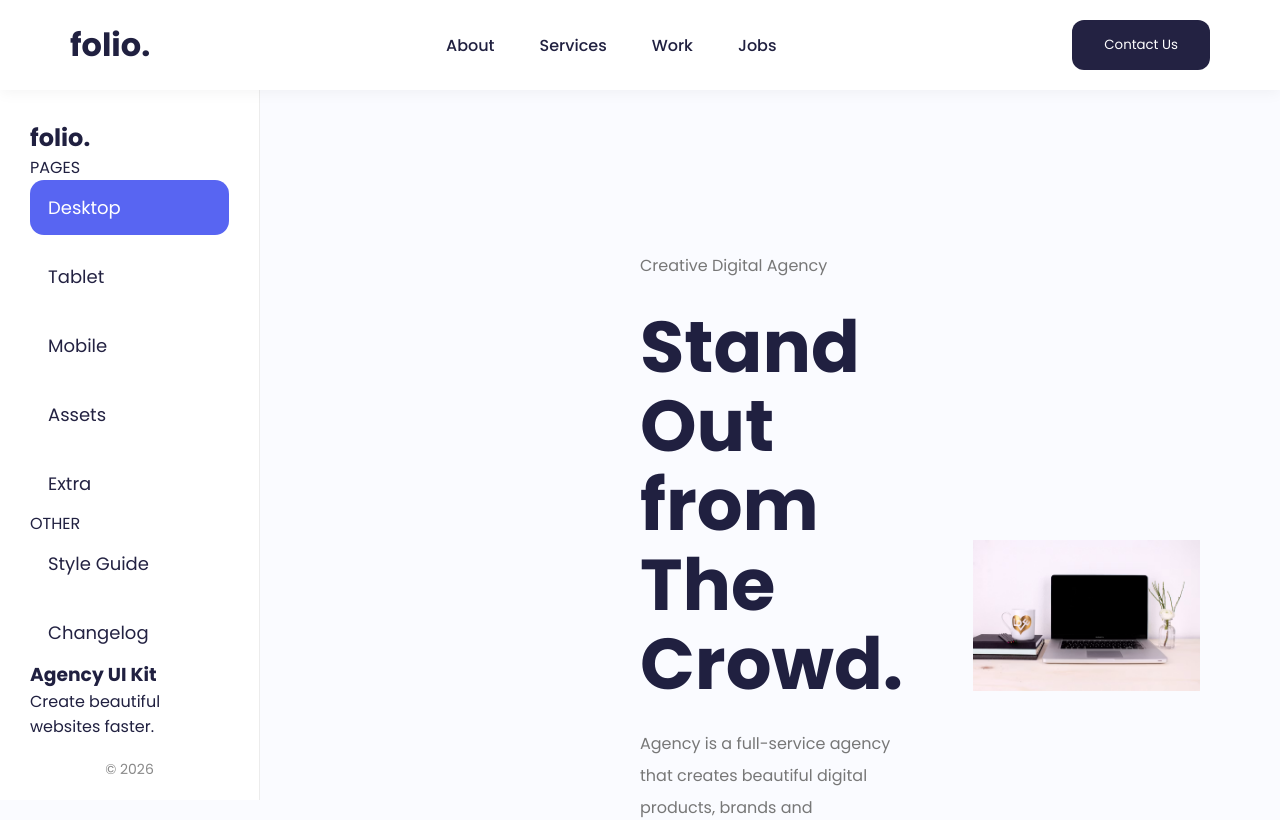
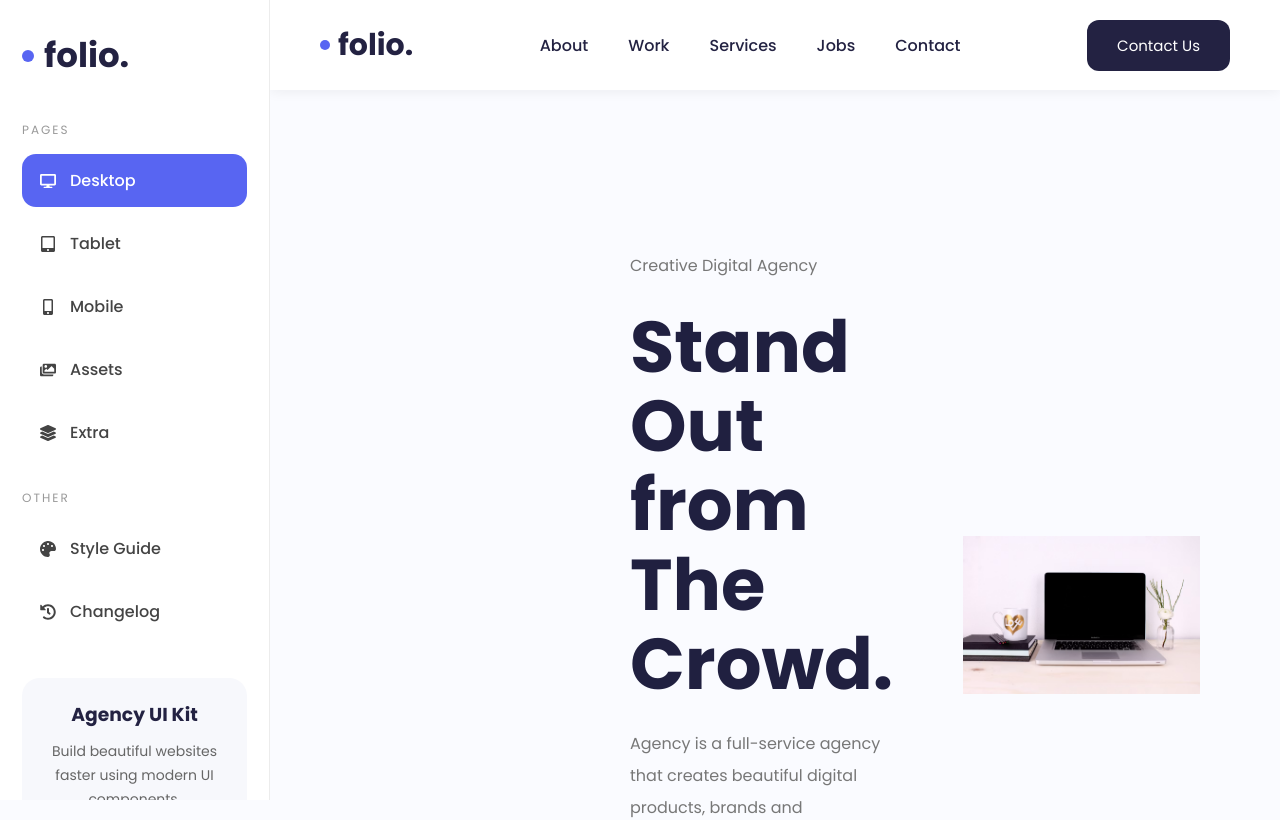
Before and after one commit to kakarlapavanreddy/Folio, a React (Vite) app: page / in a window 1280 px wide. Shown: the top 820 px of the page. Built offline with nearby package versions, Linux system fonts and the light colour scheme.

Commit message:
add changes

```diff
--- a/src/App.css
+++ b/src/App.css
@@ -1,24 +1,53 @@
-.layout {
-  display: flex;
+* {
+  margin: 0;
+  padding: 0;
+  box-sizing: border-box;
+}
 
+body {
+  font-family: Poppins, sans-serif;
+  background: #fafbff;
+  overflow-x: hidden;
+}
+
+.main-layout {
+  margin-left: 270px;
+
+  transition: 0.3s;
+}
+
+.main-content {
   margin-top: 90px;
 }
 
-.content {
-  margin-left: 280px;
-
-  width: calc(100% - 280px);
-
-  background: #fafbff;
-
-  overflow: hidden;
+section {
+  padding: 100px 80px;
 }
 
-.app {
-  display: flex;
+/* ---------- Tablet ---------- */
+
+@media (max-width: 1024px) {
+  .main-layout {
+    margin-left: 0;
+  }
+
+  section {
+    padding: 80px 40px;
+  }
 }
 
-.main-content {
-  margin-left: 260px;
-  width: calc(100% - 260px);
+/* ---------- Mobile ---------- */
+
+@media (max-width: 768px) {
+  .main-layout {
+    margin-left: 0;
+  }
+
+  .main-content {
+    margin-top: 80px;
+  }
+
+  section {
+    padding: 70px 20px;
+  }
 }
--- a/src/App.jsx
+++ b/src/App.jsx
@@ -1,32 +1,37 @@
+import { useState } from "react";
+
+import "./App.css";
+
 import Sidebar from "./components/Sidebar/Sidebar";
 import Navbar from "./components/Navbar/Navbar";
+
 import Hero from "./components/Hero/Hero";
 import About from "./components/About/About";
+import Services from "./components/Services/Services";
 import Timeline from "./components/Timeline/Timeline";
-import Services from "./components/Services/Services";
 import Projects from "./components/Projects/Projects";
 import Jobs from "./components/Jobs/Jobs";
 import Contact from "./components/Contact/Contact";
 import Footer from "./components/Footer/Footer";
 
-import "./App.css";
+function App() {
+  const [sidebarOpen, setSidebarOpen] = useState(false);
 
-function App() {
   return (
     <>
-      <Navbar />
+      <Sidebar sidebarOpen={sidebarOpen} setSidebarOpen={setSidebarOpen} />
 
-      <div className="layout">
-        <Sidebar />
+      <div className="main-layout">
+        <Navbar sidebarOpen={sidebarOpen} setSidebarOpen={setSidebarOpen} />
 
-        <main className="content">
+        <main className="main-content">
           <Hero />
 
           <About />
 
+          <Services />
+
           <Timeline />
-
-          <Services />
 
           <Projects />
 
--- a/src/components/Navbar/Navbar.css
+++ b/src/components/Navbar/Navbar.css
@@ -3,11 +3,13 @@
 
   top: 0;
 
-  left: 0;
+  left: 270px;
 
   right: 0;
 
   height: 90px;
+
+  background: #ffffff;
 
   display: flex;
 
@@ -15,45 +17,133 @@
 
   align-items: center;
 
-  padding: 0 70px;
+  padding: 0 50px;
 
-  background: white;
+  box-shadow: 0 2px 12px rgba(0, 0, 0, 0.06);
 
-  z-index: 1000;
-
-  box-shadow: 0 2px 15px rgba(0, 0, 0, 0.05);
+  z-index: 900;
 }
 
-.sidebar-logo h1 {
-  font-size: 42px;
-  color: #160be1;
-  margin-bottom: 40px;
+.logo {
+  display: flex;
+
+  align-items: center;
+
+  font-size: 30px;
+
+  font-weight: 700;
+
+  color: #232242;
 }
 
-.sidebar-logo span {
+.dot {
+  width: 10px;
+
+  height: 10px;
+
+  background: #5865f2;
+
+  border-radius: 50%;
+
+  margin-right: 8px;
+}
+
+.nav-links {
+  display: flex;
+
+  gap: 40px;
+}
+
+.nav-links a {
+  text-decoration: none;
+
+  font-size: 16px;
+
+  font-weight: 500;
+
+  color: #232242;
+
+  transition: 0.3s;
+}
+
+.nav-links a:hover {
   color: #5865f2;
 }
 
-nav {
-  display: flex;
-
-  gap: 45px;
-}
-
-nav a {
-  font-size: 16px;
-
-  font-weight: 500;
-}
-
 .contact-btn {
-  padding: 15px 32px;
-
   background: #232242;
 
-  color: white;
+  color: #fff;
+
+  padding: 14px 30px;
 
   border: none;
 
   border-radius: 12px;
+
+  font-size: 15px;
+
+  cursor: pointer;
+
+  transition: 0.3s;
 }
+
+.contact-btn:hover {
+  background: #5865f2;
+}
+
+/* Hamburger */
+
+.menu-btn {
+  display: none;
+
+  background: none;
+
+  border: none;
+
+  font-size: 28px;
+
+  cursor: pointer;
+
+  color: #232242;
+}
+
+/* ---------- Tablet ---------- */
+
+@media (max-width: 1024px) {
+  .navbar {
+    left: 0;
+
+    padding: 0 25px;
+  }
+
+  .nav-links {
+    display: none;
+  }
+
+  .contact-btn {
+    display: none;
+  }
+
+  .menu-btn {
+    display: block;
+  }
+}
+
+/* ---------- Mobile ---------- */
+
+@media (max-width: 768px) {
+  .navbar {
+    height: 75px;
+
+    padding: 0 18px;
+  }
+
+  .logo {
+    font-size: 24px;
+  }
+
+  .menu-btn {
+    font-size: 24px;
+  }
+}
--- a/src/components/Navbar/Navbar.jsx
+++ b/src/components/Navbar/Navbar.jsx
@@ -1,20 +1,37 @@
 import "./Navbar.css";
+import { FaBars } from "react-icons/fa";
 
-function Navbar() {
+function Navbar({ setSidebarOpen }) {
   return (
     <header className="navbar">
+      {/* Mobile Menu */}
+
+      <button className="menu-btn" onClick={() => setSidebarOpen(true)}>
+        <FaBars />
+      </button>
+
+      {/* Logo */}
+
       <div className="logo">
-        <h1>
-          folio<span>.</span>
-        </h1>
+        <span className="dot"></span>
+        folio.
       </div>
+
+      {/* Navigation */}
 
       <nav className="nav-links">
         <a href="#about">About</a>
+
+        <a href="#projects">Work</a>
+
         <a href="#services">Services</a>
-        <a href="#projects">Work</a>
+
         <a href="#jobs">Jobs</a>
+
+        <a href="#contact">Contact</a>
       </nav>
+
+      {/* Button */}
 
       <button className="contact-btn">Contact Us</button>
     </header>
--- a/src/components/Sidebar/Sidebar.css
+++ b/src/components/Sidebar/Sidebar.css
@@ -1,115 +1,235 @@
 .sidebar {
-  width: 260px;
-  height: calc(100vh - 90px);
+  position: fixed;
+
+  left: 0;
+
+  top: 0;
+
+  width: 270px;
+
+  height: 100vh;
+
   background: #ffffff;
+
   border-right: 1px solid #ececec;
 
-  position: fixed;
-  top: 90px;
-  left: 0;
+  padding: 30px 22px;
 
-  padding: 30px;
+  overflow-y: auto;
 
-  display: flex;
-  flex-direction: column;
+  transition: 0.35s;
+
+  z-index: 999;
 }
 
-.sidebar-section {
-  margin-bottom: 35px;
+.sidebar-logo {
+  display: flex;
+
+  align-items: center;
+
+  gap: 10px;
+
+  margin-bottom: 40px;
+}
+
+.logo-dot {
+  width: 12px;
+
+  height: 12px;
+
+  background: #5865f2;
+
+  border-radius: 50%;
+}
+
+.sidebar-logo h2 {
+  font-size: 34px;
+
+  color: #232242;
 }
 
 .sidebar-title {
-  color: #9d9d9d;
-  font-size: 13px;
-  letter-spacing: 3px;
+  font-size: 12px;
+
+  letter-spacing: 2px;
+
+  color: #999;
+
+  margin-bottom: 15px;
+
+  margin-top: 30px;
+}
+
+.sidebar ul {
+  list-style: none;
+}
+
+.sidebar li {
+  display: flex;
+
+  align-items: center;
+
+  gap: 14px;
+
+  padding: 14px 18px;
+
+  margin-bottom: 10px;
+
+  border-radius: 14px;
+
+  cursor: pointer;
+
+  transition: 0.3s;
+
+  color: #444;
+
+  font-weight: 500;
+}
+
+.sidebar li:hover {
+  background: #eef2ff;
+
+  color: #5865f2;
+}
+
+.sidebar li.active {
+  background: #5865f2;
+
+  color: white;
+}
+
+.promo-card {
+  margin-top: 40px;
+
+  background: #f7f8fc;
+
+  padding: 22px;
+
+  border-radius: 18px;
+
+  text-align: center;
+}
+
+.promo-card h3 {
+  color: #232242;
+
+  margin-bottom: 10px;
+}
+
+.promo-card p {
+  font-size: 14px;
+
+  line-height: 24px;
+
+  color: #666;
+
   margin-bottom: 18px;
 }
 
-.sidebar-menu {
-  list-style: none;
+.promo-card button {
+  background: #5865f2;
 
-  display: flex;
-  flex-direction: column;
+  color: white;
 
-  gap: 14px;
+  padding: 12px 28px;
 
-  padding: 0;
-  margin: 0;
-}
+  border: none;
 
-.sidebar-menu li {
-  display: flex;
-  align-items: center;
-  gap: 14px;
-
-  font-size: 18px;
-  color: #232242;
+  border-radius: 12px;
 
   cursor: pointer;
-
-  padding: 14px 18px;
-
-  border-radius: 14px;
 
   transition: 0.3s;
 }
 
-.sidebar-menu li:hover {
-  background: #f4f5ff;
+.promo-card button:hover {
+  background: #232242;
 }
 
-.sidebar-menu li.active {
-  background: #5865f2;
-  color: white;
+.copyright {
+  margin-top: 35px;
+
+  text-align: center;
+
+  color: #999;
+
+  font-size: 13px;
 }
 
-.sidebar-menu svg {
-  font-size: 20px;
+.close-btn {
+  display: none;
 }
 
-.sidebar-card {
-  margin-top: auto;
+/* Overlay */
 
-  background: #f6f7ff;
-
-  border-radius: 18px;
-
-  padding: 22px;
+.sidebar-overlay {
+  display: none;
 }
 
-.sidebar-card h3 {
-  margin-bottom: 10px;
-  color: #232242;
+/* ---------------- Tablet ---------------- */
+
+@media (max-width: 1024px) {
+  .sidebar {
+    transform: translateX(-100%);
   }
 
-.sidebar-card p {
-  font-size: 15px;
-  color: #666;
-  line-height: 1.6;
+  .show-sidebar {
+    transform: translateX(0);
   }
 
-.sidebar-card button {
-  margin-top: 18px;
+  .sidebar-overlay {
+    display: block;
+
+    position: fixed;
+
+    left: 0;
+
+    top: 0;
+
+    width: 100%;
+
+    height: 100%;
+
+    background: rgba(0, 0, 0, 0.45);
+
+    opacity: 0;
+
+    visibility: hidden;
+
+    transition: 0.3s;
+
+    z-index: 998;
+  }
+
+  .show-overlay {
+    opacity: 1;
+
+    visibility: visible;
+  }
+
+  .close-btn {
+    display: block;
+
+    position: absolute;
+
+    top: 18px;
+
+    right: 18px;
+
+    background: none;
 
     border: none;
 
-  background: #5865f2;
-
-  color: white;
-
-  padding: 10px 20px;
-
-  border-radius: 10px;
+    font-size: 24px;
 
     cursor: pointer;
   }
+}
 
-.copyright {
-  margin-top: 20px;
+/* ---------------- Mobile ---------------- */
 
-  text-align: center;
-
-  color: #888;
-
-  font-size: 14px;
+@media (max-width: 768px) {
+  .sidebar {
+    width: 250px;
   }
+}
--- a/src/components/Sidebar/Sidebar.jsx
+++ b/src/components/Sidebar/Sidebar.jsx
@@ -1,62 +1,104 @@
 import "./Sidebar.css";
-import { useEffect, useState } from "react";
+import {
+  FaDesktop,
+  FaMobileAlt,
+  FaTabletAlt,
+  FaImages,
+  FaLayerGroup,
+  FaPalette,
+  FaHistory,
+  FaTimes,
+} from "react-icons/fa";
 
-function Sidebar() {
-  const [device, setDevice] = useState("Desktop");
+function Sidebar({ sidebarOpen, setSidebarOpen }) {
+  return (
+    <>
+      {/* Overlay */}
 
-  useEffect(() => {
-    const updateDevice = () => {
-      const width = window.innerWidth;
+      <div
+        className={`sidebar-overlay ${sidebarOpen ? "show-overlay" : ""}`}
+        onClick={() => setSidebarOpen(false)}
+      ></div>
 
-      if (width < 768) {
-        setDevice("Mobile");
-      } else if (width < 1024) {
-        setDevice("Tablet");
-      } else {
-        setDevice("Desktop");
-      }
-    };
+      <aside className={`sidebar ${sidebarOpen ? "show-sidebar" : ""}`}>
+        {/* Close Button */}
 
-    updateDevice();
+        <button className="close-btn" onClick={() => setSidebarOpen(false)}>
+          <FaTimes />
+        </button>
 
-    window.addEventListener("resize", updateDevice);
+        {/* Logo */}
 
-    return () => window.removeEventListener("resize", updateDevice);
-  }, []);
+        <div className="sidebar-logo">
+          <span className="logo-dot"></span>
 
-  return (
-    <aside className="sidebar">
-      <h1 className="logo">folio.</h1>
+          <h2>folio.</h2>
+        </div>
 
-      <p className="menu-title">PAGES</p>
+        {/* Pages */}
 
-      <ul className="sidebar-menu">
-        <li className={device === "Desktop" ? "active" : ""}>Desktop</li>
+        <div className="sidebar-section">
+          <p className="sidebar-title">PAGES</p>
 
-        <li className={device === "Tablet" ? "active" : ""}>Tablet</li>
+          <ul>
+            <li className="active">
+              <FaDesktop />
+              Desktop
+            </li>
 
-        <li className={device === "Mobile" ? "active" : ""}>Mobile</li>
+            <li>
+              <FaTabletAlt />
+              Tablet
+            </li>
 
-        <li>Assets</li>
+            <li>
+              <FaMobileAlt />
+              Mobile
+            </li>
 
-        <li>Extra</li>
+            <li>
+              <FaImages />
+              Assets
+            </li>
+
+            <li>
+              <FaLayerGroup />
+              Extra
+            </li>
           </ul>
+        </div>
 
-      <p className="menu-title">OTHER</p>
+        {/* Other */}
 
-      <ul className="sidebar-menu">
-        <li>Style Guide</li>
+        <div className="sidebar-section">
+          <p className="sidebar-title">OTHER</p>
 
-        <li>Changelog</li>
+          <ul>
+            <li>
+              <FaPalette />
+              Style Guide
+            </li>
+
+            <li>
+              <FaHistory />
+              Changelog
+            </li>
           </ul>
+        </div>
+
+        {/* Card */}
 
         <div className="promo-card">
           <h3>Agency UI Kit</h3>
-        <p>Create beautiful websites faster.</p>
+
+          <p>Build beautiful websites faster using modern UI components.</p>
+
+          <button>Explore</button>
         </div>
 
-      <p className="copyright">© 2026</p>
+        <p className="copyright">© 2026 Folio Agency</p>
       </aside>
+    </>
   );
 }
 
```
Lines whose indentation alone changed are shown as unchanged.
